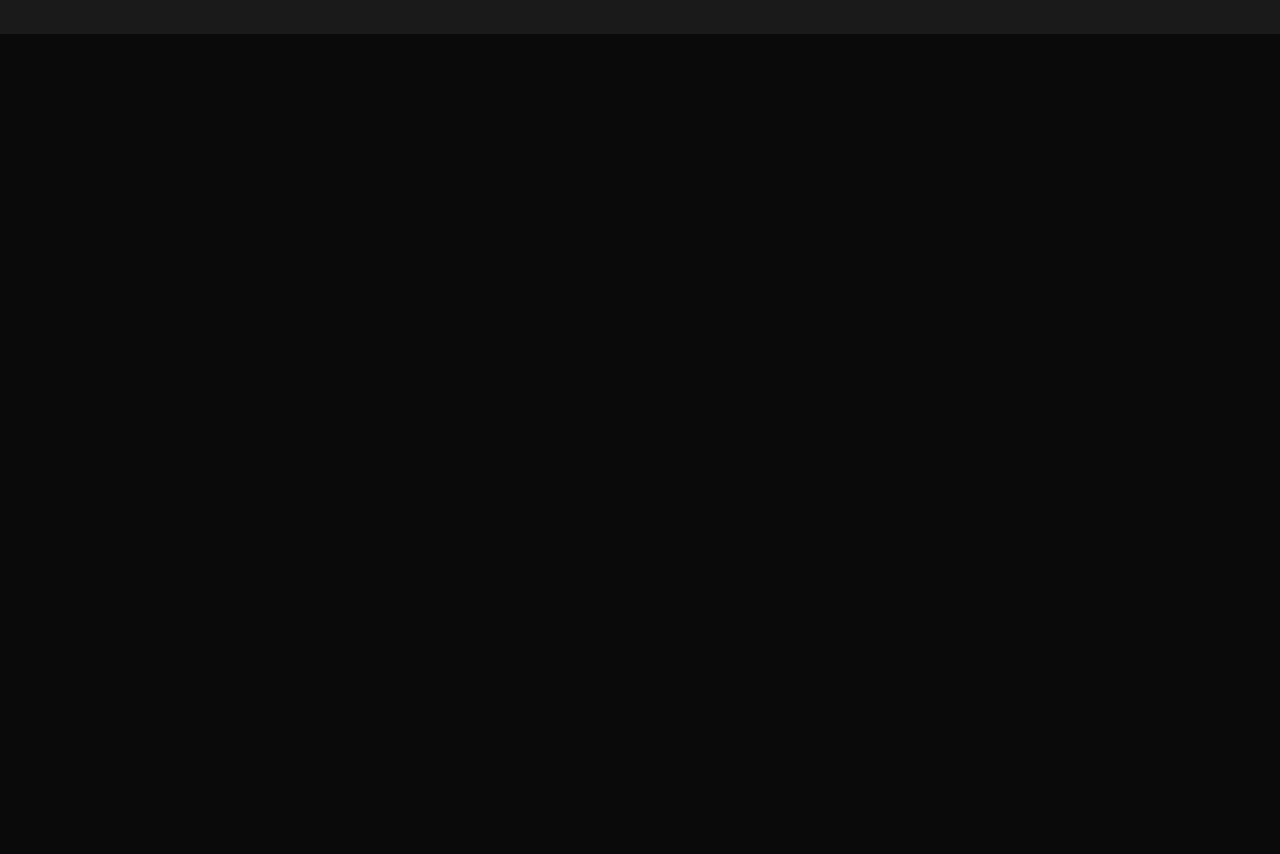
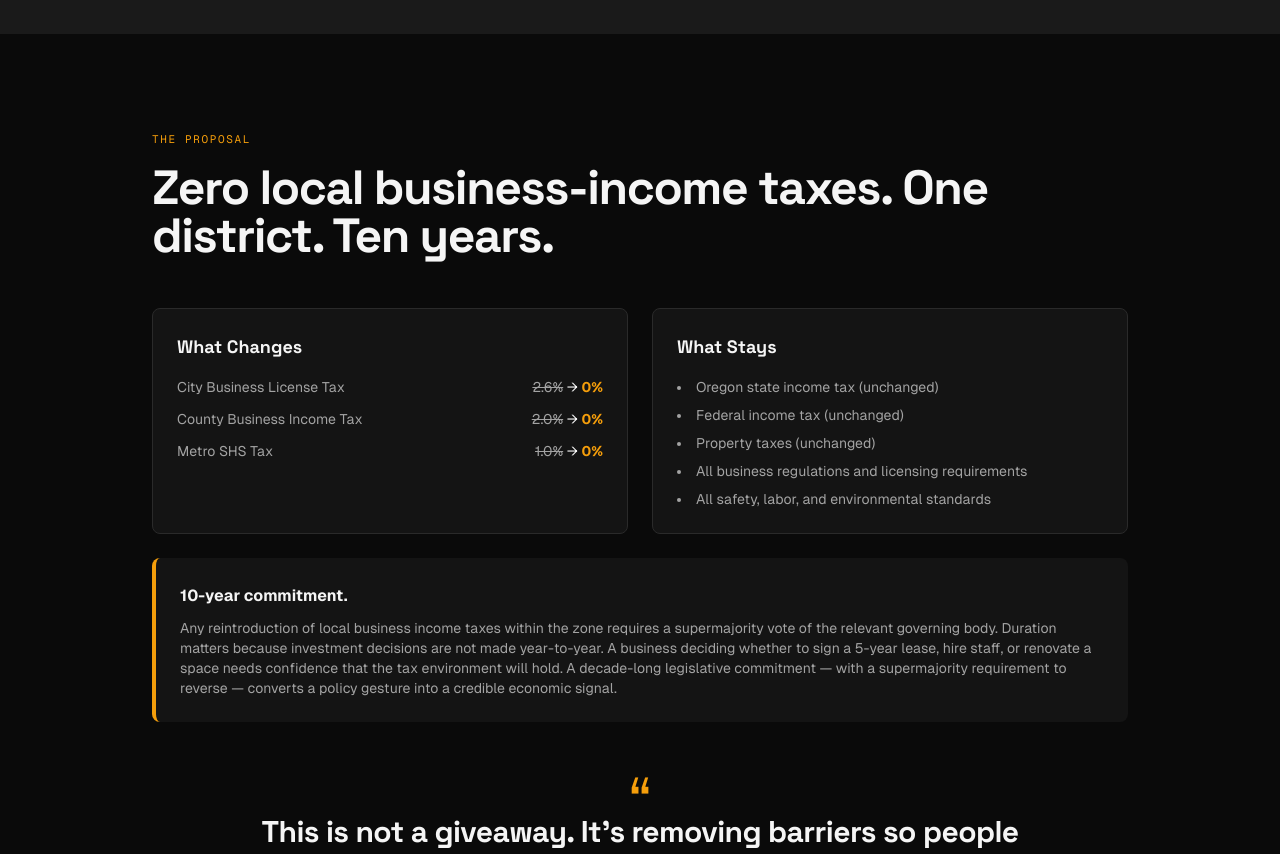
Before and after one commit to wriag/old-town-site, a Next.js app: page / in a window 1280 px wide. Shown: the part 1920-2774 px from the top of the page. Before the commit the page ends 1954 px from the top, so only its background shows below. Built offline with nearby package versions, Linux system fonts and the light colour scheme.

Commit message:
feat: Proposal section with What Changes/Stays cards and duration callout

```diff
--- a/app/page.tsx
+++ b/app/page.tsx
@@ -1,6 +1,7 @@
 import Nav from '@/components/Nav';
 import Hero from '@/components/Hero';
 import Problem from '@/components/Problem';
+import Proposal from '@/components/Proposal';
 
 export default function Page() {
   return (
@@ -8,6 +9,7 @@ export default function Page() {
       <Nav />
       <Hero />
       <Problem />
+      <Proposal />
     </main>
   );
 }
--- /dev/null
+++ b/components/Proposal.tsx
@@ -0,0 +1,65 @@
+export default function Proposal() {
+  return (
+    <section id="proposal" className="bg-bg py-16 md:py-24">
+      <div className="max-w-5xl mx-auto px-6">
+        <p className="font-mono text-accent uppercase text-[11px] tracking-[0.15em] mb-4">The Proposal</p>
+        <h2 className="font-display font-bold text-3xl md:text-5xl tracking-[-0.03em] text-text mb-12">
+          Zero local business-income taxes. One district. Ten years.
+        </h2>
+
+        <div className="grid grid-cols-1 md:grid-cols-2 gap-6 mb-6">
+          <div className="bg-bg-surface border border-border rounded-lg p-6">
+            <h3 className="font-display font-bold text-lg text-text mb-4">What Changes</h3>
+            <ul className="space-y-3 text-sm">
+              {[
+                { label: 'City Business License Tax', from: '2.6%' },
+                { label: 'County Business Income Tax', from: '2.0%' },
+                { label: 'Metro SHS Tax', from: '1.0%' },
+              ].map((item) => (
+                <li key={item.label} className="flex items-center justify-between">
+                  <span className="text-text-muted">{item.label}</span>
+                  <span>
+                    <s className="text-text-muted">{item.from}</s>
+                    {' → '}
+                    <strong className="text-accent">0%</strong>
+                  </span>
+                </li>
+              ))}
+            </ul>
+          </div>
+
+          <div className="bg-bg-surface border border-border rounded-lg p-6">
+            <h3 className="font-display font-bold text-lg text-text mb-4">What Stays</h3>
+            <ul className="space-y-2 text-sm text-text-muted list-disc list-inside">
+              <li>Oregon state income tax (unchanged)</li>
+              <li>Federal income tax (unchanged)</li>
+              <li>Property taxes (unchanged)</li>
+              <li>All business regulations and licensing requirements</li>
+              <li>All safety, labor, and environmental standards</li>
+            </ul>
+          </div>
+        </div>
+
+        <div className="border-l-4 border-accent bg-bg-surface rounded-lg p-6 mb-12">
+          <p className="font-bold text-text mb-2">10-year commitment.</p>
+          <p className="text-text-muted text-sm">
+            Any reintroduction of local business income taxes within the zone requires a supermajority
+            vote of the relevant governing body. Duration matters because investment decisions are not
+            made year-to-year. A business deciding whether to sign a 5-year lease, hire staff, or
+            renovate a space needs confidence that the tax environment will hold. A decade-long
+            legislative commitment — with a supermajority requirement to reverse — converts a policy
+            gesture into a credible economic signal.
+          </p>
+        </div>
+
+        <div className="text-center max-w-3xl mx-auto">
+          <span className="text-6xl text-accent leading-none select-none">&ldquo;</span>
+          <p className="font-display font-bold text-2xl md:text-3xl text-text tracking-[-0.02em] -mt-4">
+            This is not a giveaway. It&apos;s removing barriers so people can build again.
+          </p>
+          <span className="text-6xl text-accent leading-none select-none">&rdquo;</span>
+        </div>
+      </div>
+    </section>
+  );
+}
```
Also changed, not shown: 1 other file (tests, documents, lock files or other folders).
